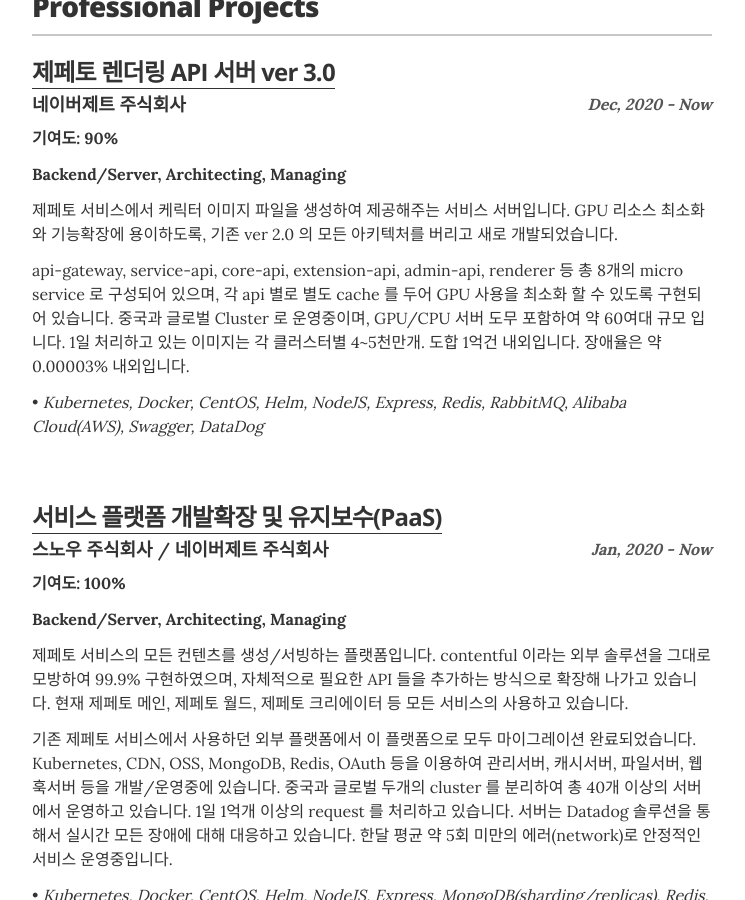
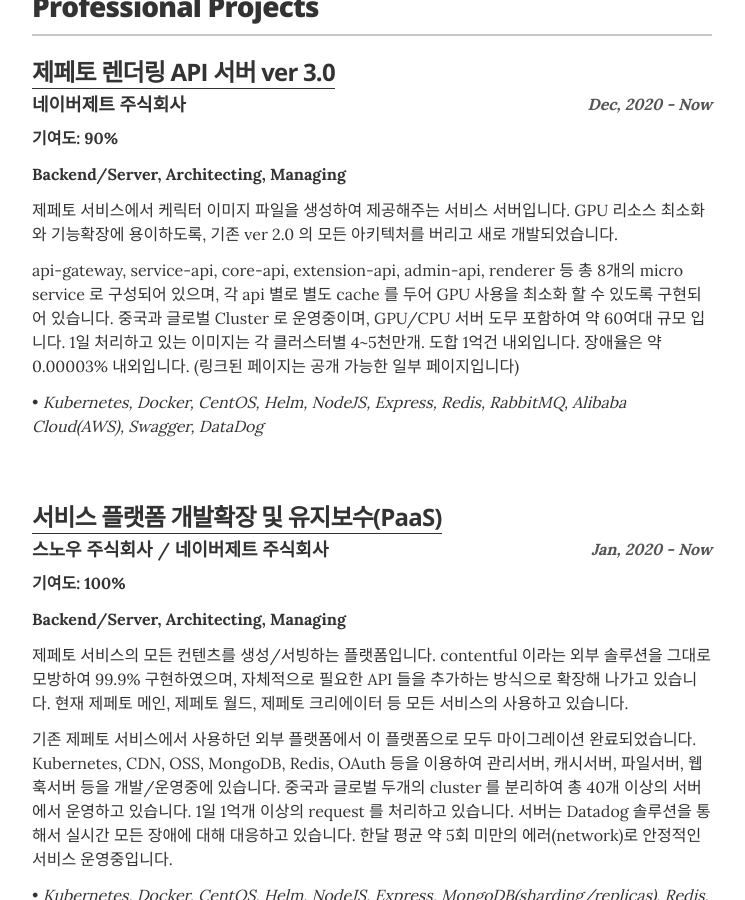
Before and after one commit to und3rs/resume_kr, a Jekyll site: the page built from index.html, in a window 1280 px wide and 900 px high, scrolled down 2559 px. Shown: the whole window, without its empty margins (268-1013 px from the left). Built offline with Jekyll 4.4.1, drawn with Linux system fonts in a browser that asks for light colours.

Commit message:
Update professional_projects.yml

```diff
--- a/_data/professional_projects.yml
+++ b/_data/professional_projects.yml
@@ -7,7 +7,7 @@
   position: Backend/Server, Architecting, Managing
   url: https://render-swagger.zepeto.io/gateway
   description: 제페토 서비스에서 케릭터 이미지 파일을 생성하여 제공해주는 서비스 서버입니다. GPU 리소스 최소화와 기능확장에 용이하도록, 기존 ver 2.0 의 모든 아키텍처를 버리고 새로 개발되었습니다.
-  role: api-gateway, service-api, core-api, extension-api, admin-api, renderer 등 총 8개의 micro service 로 구성되어 있으며, 각 api 별로 별도 cache 를 두어 GPU 사용을 최소화 할 수 있도록 구현되어 있습니다. 중국과 글로벌 Cluster 로 운영중이며, GPU/CPU 서버 도무 포함하여 약 60여대 규모 입니다. 1일 처리하고 있는 이미지는 각 클러스터별 4~5천만개. 도합 1억건 내외입니다. 장애율은 약 0.00003% 내외입니다.
+  role: api-gateway, service-api, core-api, extension-api, admin-api, renderer 등 총 8개의 micro service 로 구성되어 있으며, 각 api 별로 별도 cache 를 두어 GPU 사용을 최소화 할 수 있도록 구현되어 있습니다. 중국과 글로벌 Cluster 로 운영중이며, GPU/CPU 서버 도무 포함하여 약 60여대 규모 입니다. 1일 처리하고 있는 이미지는 각 클러스터별 4~5천만개. 도합 1억건 내외입니다. 장애율은 약 0.00003% 내외입니다. (링크된 페이지는 공개 가능한 일부 페이지입니다)
   skills: Kubernetes, Docker, CentOS, Helm, NodeJS, Express, Redis, RabbitMQ, Alibaba Cloud(AWS), Swagger, DataDog
 
 
```
